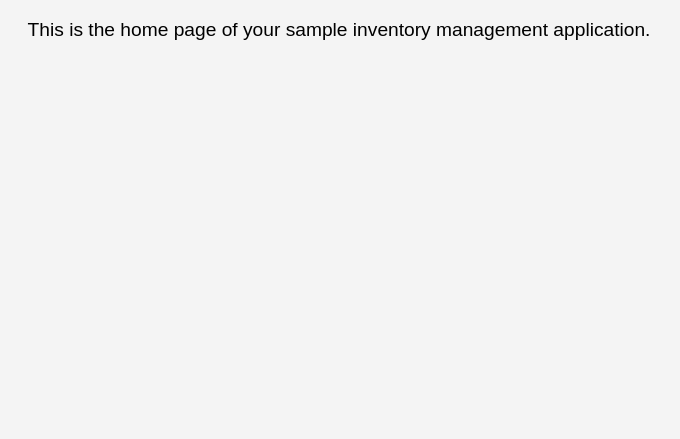
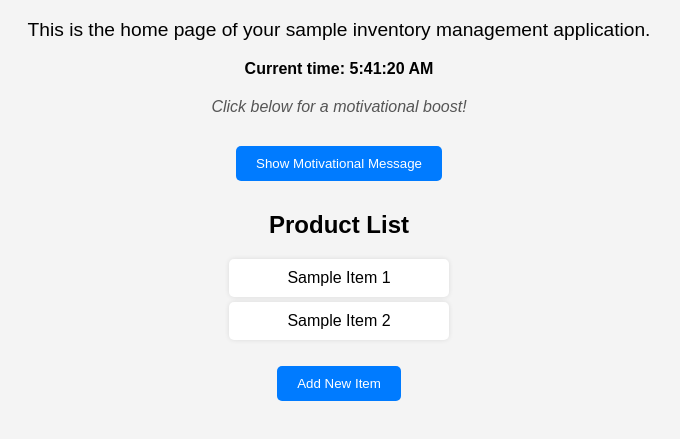
Before and after one commit to pranjalls/inventory_app, a website: page public/index.html in a window 1280 px wide. Shown: the part 119-558 px from the top of the page, without its empty margins (301-981 px from the left). Drawn offline with Linux system fonts and the light colour scheme.

Commit message:
Update index.html

```diff
--- a/public/index.html
+++ b/public/index.html
@@ -7,10 +7,64 @@
         body { font-family: Arial, sans-serif; background-color: #f4f4f4; text-align: center; padding: 50px; }
         h1 { color: #333; }
         p { font-size: 1.2em; }
+        #time { font-weight: bold; margin-top: 10px; }
+        #message { margin: 20px 0; font-style: italic; color: #555; }
+        #product-list { margin-top: 20px; }
+        ul { list-style-type: none; padding: 0; }
+        li { background: #fff; margin: 5px auto; padding: 10px; width: 200px; border-radius: 5px; box-shadow: 0 0 5px rgba(0,0,0,0.1); }
+        button { padding: 10px 20px; margin: 10px; border: none; background-color: #007BFF; color: white; border-radius: 5px; cursor: pointer; }
+        button:hover { background-color: #0056b3; }
     </style>
 </head>
 <body>
     <h1>Welcome to the Inventory App</h1>
     <p>This is the home page of your sample inventory management application.</p>
+
+    <div id="time">Current time: --:--:--</div>
+
+    <div id="message">Click below for a motivational boost!</div>
+    <button onclick="showMessage()">Show Motivational Message</button>
+
+    <div id="product-list">
+        <h2>Product List</h2>
+        <ul id="products">
+            <li>Sample Item 1</li>
+            <li>Sample Item 2</li>
+        </ul>
+        <button onclick="addProduct()">Add New Item</button>
+    </div>
+
+    <script>
+        // Live time updater
+        function updateTime() {
+            const now = new Date();
+            document.getElementById('time').innerText = 'Current time: ' + now.toLocaleTimeString();
+        }
+        setInterval(updateTime, 1000);
+        updateTime();
+
+        // Motivational messages
+        const messages = [
+            "You're doing great, keep going!",
+            "Small steps lead to big achievements!",
+            "Every expert was once a beginner.",
+            "Success is built on persistence.",
+            "Believe in yourself and your work!"
+        ];
+        function showMessage() {
+            const random = messages[Math.floor(Math.random() * messages.length)];
+            document.getElementById('message').innerText = random;
+        }
+
+        // Add new product
+        function addProduct() {
+            const product = prompt("Enter the name of the new product:");
+            if (product) {
+                const li = document.createElement('li');
+                li.textContent = product;
+                document.getElementById('products').appendChild(li);
+            }
+        }
+    </script>
 </body>
 </html>
```
